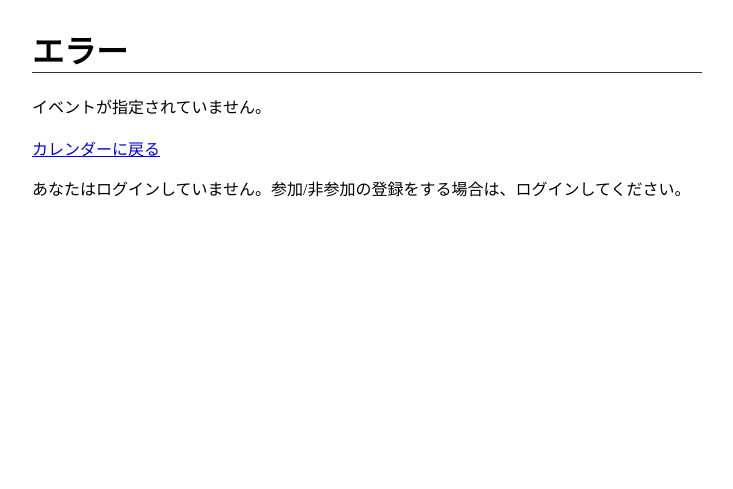
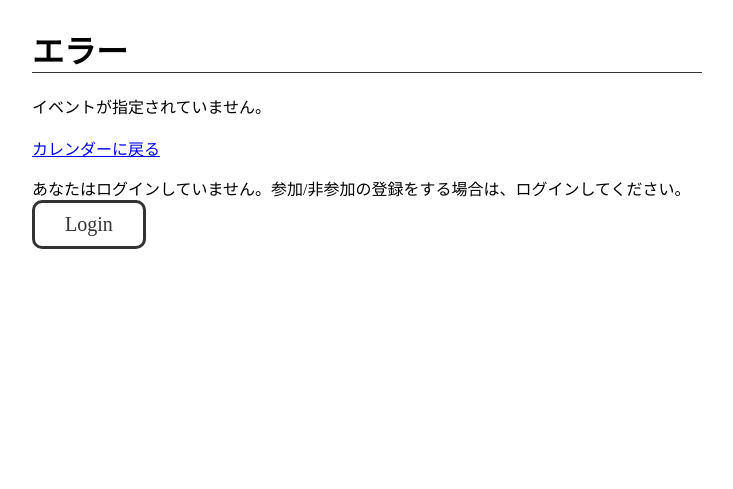
Before and after one commit to grkon03/ChessTechWebsite, a PHP site: page /calender/detail.php in a window 1280 px wide. Shown: the part 158-647 px from the top of the page, without its empty margins (273-1006 px from the left). Run offline with PHP 8.4, Linux system fonts and the light colour scheme; data that the repository does not hold is empty; some web fonts are replaced.

Commit message:
detal.phpにログインボタンを追加

```diff
--- a/php/calender/detail.php
+++ b/php/calender/detail.php
@@ -160,7 +160,11 @@ EOF;
                             }
                         } else {
                             $detail_joinable_message = <<<EOF
-                                あなたはログインしていません。参加/非参加の登録をする場合は、ログインしてください。
+                                あなたはログインしていません。参加/非参加の登録をする場合は、ログインしてください。<br />
+                                <a id="detail_decide_joinable_login"
+                                    href="../menu/login.php?link=../calender/detail.php?id=<?php echo $sch->id ?>">
+                                    Login
+                                </a>
 EOF;
                         }
                         echo <<<EOF
--- a/php/css/main/calender/detail.css
+++ b/php/css/main/calender/detail.css
@@ -53,6 +53,16 @@
 #detail #detail_decide_joinable_form_false input {
     border: 3px solid #cc4444;
     color: #cc4444;
+}
+
+#detail #detail_decide_joinable_login {
+    display: inline-block;
+    padding: 10px 30px;
+    font-size: 20px;
+    color: #333;
+    border: 3px solid #333;
+    border-radius: 10px;
+    text-decoration: none;
 }
 
 @media screen and (max-width: 700px) {
```
